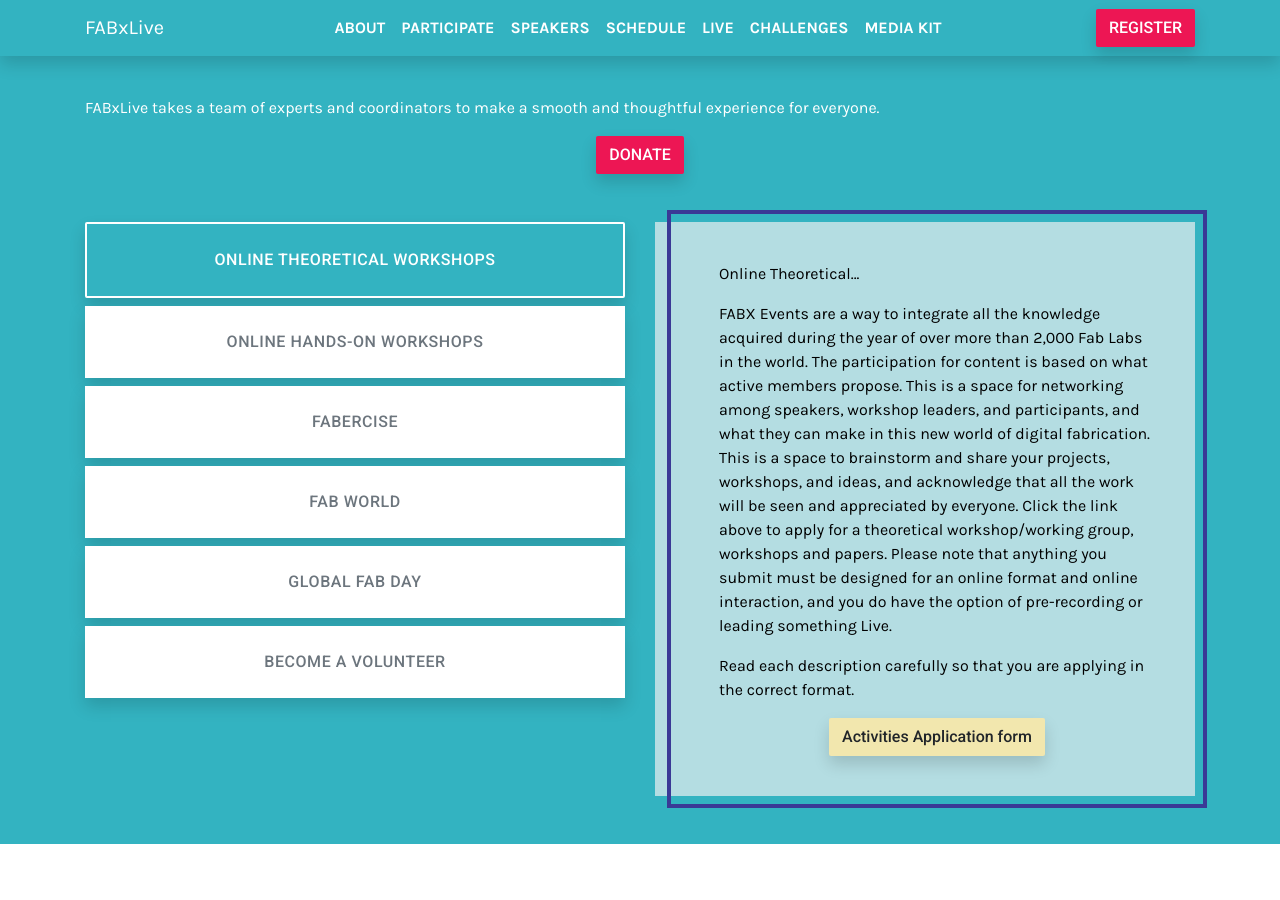
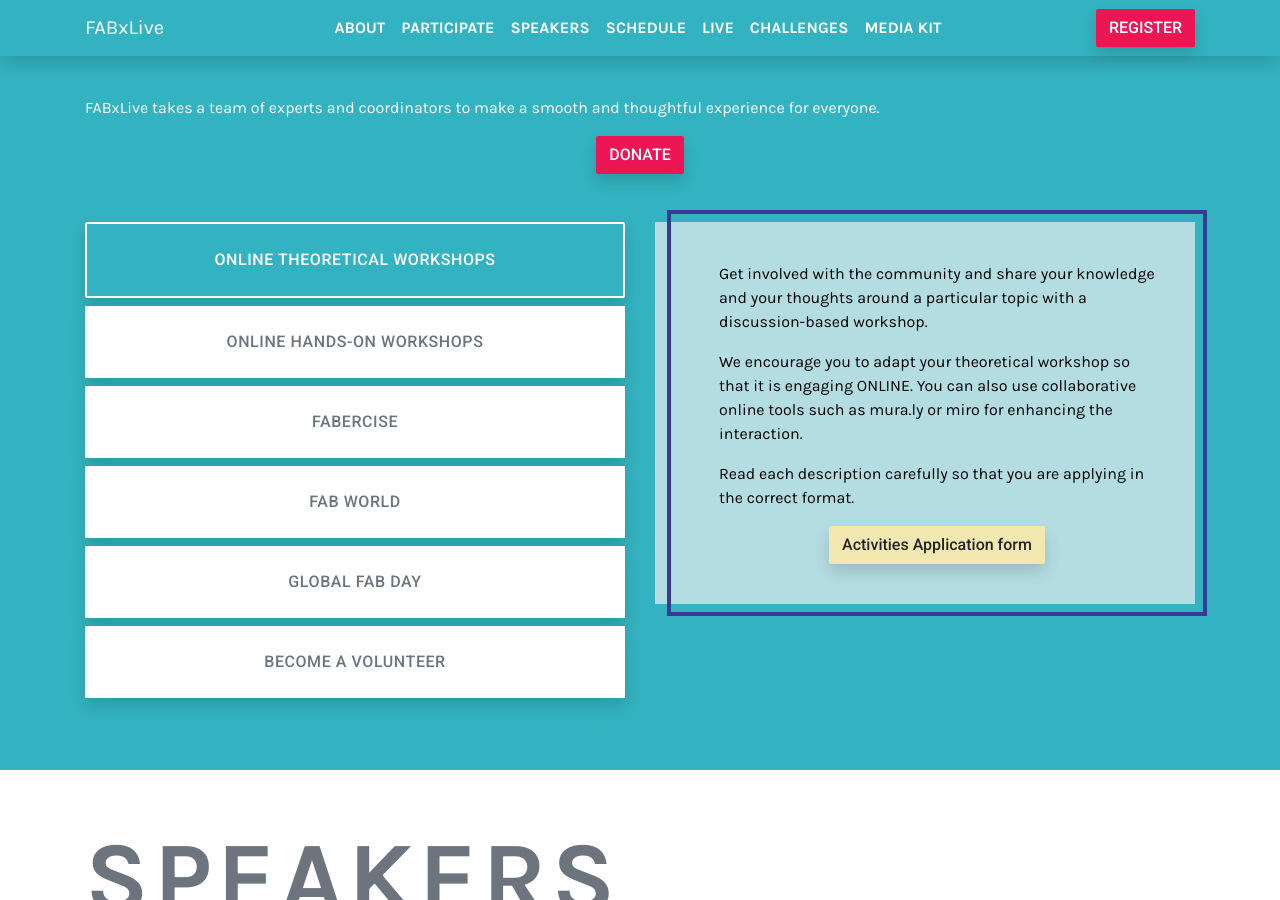
Before and after one commit to fabfoundation/fabxlive2020, a Jekyll site: the page built from index.html, in a window 1280 px wide and 900 px high, scrolled down 2302 px. Built offline with Jekyll 4.4.1, drawn with Linux system fonts in a browser that asks for light colours; nearby versions of some CDN libraries.

Commit message:
Update index.html

```diff
--- a/index.html
+++ b/index.html
@@ -157,17 +157,11 @@
         <div class="tab-content bg-light-blue pl-4">
           <div class="tab-pane fade show active" id="pills-online-theoretical">
             <p>
-            Online Theoretical...
+            Get involved with the community and share your knowledge and your thoughts around a particular topic with a discussion-based workshop.
             </p>
             <p>
-            FABX Events are a way to integrate all the knowledge acquired during the year of over more than 2,000 Fab Labs in the world.
-            The participation for content is based on what active members propose. This is a space for networking among speakers, workshop
-            leaders, and participants, and what they can make in this new world of digital fabrication. This is a space to brainstorm and
-            share your projects, workshops, and ideas, and acknowledge that all the work will be seen and appreciated by everyone.
-            Click the link above to apply for a theoretical workshop/working group, workshops and papers. Please note that anything you submit
-            must be designed for an online format and online interaction, and you do have the option of pre-recording or leading something Live.
+            We encourage you to adapt your theoretical workshop so that it is engaging ONLINE. You can also use collaborative online tools such as mura.ly or miro for enhancing the interaction.
             </p>
-
             <p>
             Read each description carefully so that you are applying in the correct format.
             </p>
```
